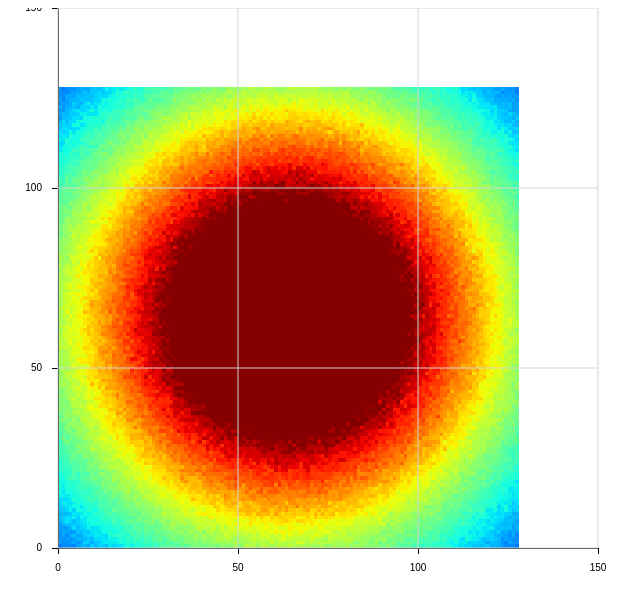
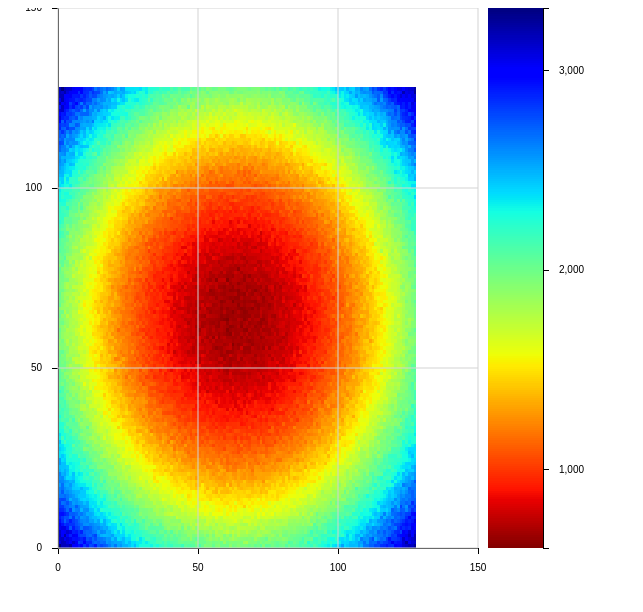
Before and after one commit to usnistgov/d3-science, a plain HTML site: page d3heat.html in a window 1280 px wide. Shown: the whole page, without its empty margins (0-643 px from the left). Drawn offline with nearby package versions, Linux system fonts and the light colour scheme.

Commit message:
working colorbar, but upside down

```diff
--- a/d3heat.html
+++ b/d3heat.html
@@ -122,14 +122,122 @@ jet_array = [
     [145, 0, 0, 255], [141, 0, 0, 255], [136, 0, 0, 255], [132, 0, 0, 255]
   ];
 
+var dispatch = d3.dispatch("update");
+
+var draw_colorbar = function(target_id, shared_dims, colormap) {
+    var outer = d3.select("#" + target_id);
+    var target = outer.append("div");
+    var offset_right = 0;
+    target.attr("width", 105)
+    .attr("height", outer.node().clientHeight)
+    //.style("position", "absolute")
+    //.style("right", "0px")
+    .style("display", "inline-block")
+    .style("width", 105 + "px")
+    .style("height", outer.node().clientHeight + "px");
+    var container = target.node();
+    var numberOfTicks = 4;
+    var backing_canvas = document.createElement('canvas');
+    var _redraw_backing = true;
+    var margin_left = container.clientWidth - 105;
+    var margin = {top: 10, right: 50, bottom: 50, left: margin_left},
+        width = container.clientWidth - margin.left - margin.right,
+        height = container.clientHeight - margin.top - margin.bottom;
+
+    var x = d3.scale.linear()
+        .domain([0, 10])
+        .range([0, width]);
+
+    var y = d3.scale.linear()
+        .domain([shared_dims.zmin, shared_dims.zmax])
+        .range([height, 0]);
+
+    var yAxis = d3.svg.axis()
+      .scale(y)
+        //.tickSize(-width)
+        .ticks(numberOfTicks)
+	    .tickPadding(10)
+	    .tickSubdivide(true)
+      .orient("right");
+
+    target.append("canvas")
+      .attr("width", width)
+      .attr("height", height)
+      .attr("class", "colorbar")
+      .style("width", width + "px")
+      .style("height", height + "px")
+      .style("padding-left", margin.left + "px")
+      .style("padding-right", margin.right + "px")
+      .call(drawImage);
+
+  var zoom = d3.behavior.zoom().x(x).y(y).on("zoom.colorbar", zoomed);
+
+  svg = target.append("svg")
+      .attr("width", width + margin.left + margin.right)
+      .attr("height", height + margin.top + margin.bottom)
+      .call(zoom);
+
+    svg.append("g")
+      .attr("class", "y axis")
+      .attr("transform", "translate(" + margin.left + width + ",0)")
+      .call(yAxis);
+
+    function drawImage(canvas) {
+        var maxColorIndex = 255,
+            overflowIndex = 256,
+            context = canvas.node().getContext("2d"),
+            ctx = backing_canvas.getContext("2d");
+
+        if (_redraw_backing) {
+            _redraw_backing = false;
+            backing_canvas.width = 1;
+            backing_canvas.height = 256;
+            var image = ctx.createImageData(1, 256);
+            var data = image.data;
+            for (var yp = 0, p = -1; yp < 256; ++yp) {
+                var c = colormap[yp];
+                data[++p] = c[0];
+                data[++p] = c[1];
+                data[++p] = c[2];
+                data[++p] = c[3];
+            }
+            ctx.putImageData(image, 0, 0);
+        }
+
+        context.clearRect(0,0, context.canvas.width, context.canvas.height);
+        if (context.mozImageSmoothingEnabled) context.mozImageSmoothingEnabled = false;
+        if (context.imageSmoothingEnabled) context.imageSmoothingEnabled = false;
+        context.drawImage(ctx.canvas, 0, 0, 1, 256, 0, 0, context.canvas.width, context.canvas.height);
+    }
+
+    function zoomed() {
+        console.log("colorbar zoom");
+	    svg.select(".y.axis").call(yAxis);
+	    shared_dims.zmax = Math.max.apply(Math, y.domain());
+	    shared_dims.zmin = Math.min.apply(Math, y.domain());
+	    dispatch.update();
+	    //target.select('canvas.mainplot').call(drawImage, plotdata);
+    }
+}
+
 d3.json("sample_data/sans.json", function(error, heatmap) {
+  var show_grid = true;
+  var show_colorbar = true;
   var target_id = "plot1"
-  var target = d3.select("#" + target_id);
+  var outer = d3.select("#" + target_id);
+  var target = outer.append("div");
+  var offset_right = (show_colorbar) ? 120 : 0;
+  target.attr("width", outer.node().clientWidth - offset_right)
+    .attr("height", outer.node().clientHeight)
+    .style("display", "inline-block")
+    .style("width", outer.node().clientWidth - offset_right + "px")
+    .style("height", outer.node().clientHeight + "px");
   var container = target.node();
   var backing_canvas = document.createElement('canvas');
   var _redraw_backing = true;
   var numberOfTicks = 4;
-  show_grid = true;
+
+
   var get_sxdx;
   var transforms = {
     "lin": function(x) {return x},
@@ -143,7 +251,7 @@ d3.json("sample_data/sans.json", function(error, heatmap) {
     "log": function(x) {return Math.pow(10, x)}
   }
 
-  var transform = 'lin',
+  var transform = 'log',
     t = transforms[transform],
     tinv = inverse_transforms[transform];
 
@@ -161,6 +269,10 @@ d3.json("sample_data/sans.json", function(error, heatmap) {
     zmin: 1.0,
     zmax: 2500.0
   }
+
+  dims.zmin = get_minimum(heatmap, transforms['lin'], Infinity);
+  dims.zmax = get_maximum(heatmap, transforms['lin'], -Infinity);
+  console.log(dims);
 
   get_sxdx = function(){
         if (!dims.dx){ dims.dx = (dims.xmax - dims.xmin)/(dims.xdim); }
@@ -205,7 +317,7 @@ d3.json("sample_data/sans.json", function(error, heatmap) {
   // if (ka < kb) height = width * ka;
   // else width = height / ka;
 
-  x = d3.scale.linear()
+  var x = d3.scale.linear()
       .domain([0, 150])
       .range([0, width]);
 
@@ -246,15 +358,16 @@ d3.json("sample_data/sans.json", function(error, heatmap) {
   target.append("canvas")
       .attr("width", width)
       .attr("height", height)
+      .attr("class", "mainplot")
       .style("width", width + "px")
       .style("height", height + "px")
       .style("padding-left", margin.left + "px")
       .style("padding-right", margin.right + "px")
       .call(drawImage, plotdata);
 
-  var zoom = d3.behavior.zoom().x(x).y(y).on("zoom", zoomed);
+  var zoom = d3.behavior.zoom().x(x).y(y).on("zoom.main", zoomed);
 
-  svg = target.append("svg")
+  var svg = target.append("svg")
       .attr("width", width + margin.left + margin.right)
       .attr("height", height + margin.top + margin.bottom)
       .call(zoom);
@@ -455,6 +568,7 @@ d3.json("sample_data/sans.json", function(error, heatmap) {
 
 
   function zoomed() {
+    console.log("main zoom");
 	    svg.select(".x.axis").call(xAxis);
 	    svg.select(".y.axis").call(yAxis);
 	    if (show_grid) {
@@ -466,8 +580,16 @@ d3.json("sample_data/sans.json", function(error, heatmap) {
 	    //if (points) points.selectAll('circle').attr("transform", function(d) {
 		//    return "translate(" + x(d.point.x) + "," + y(d.point.y) + ")"; }
 	    //);
-	    target.select('canvas').call(drawImage, plotdata);
+	    target.select('canvas.mainplot').call(drawImage, plotdata);
     }
+
+    dispatch.on("update", function() {
+        plotdata = make_plotdata(heatmap, dims, t, tinv);
+        console.log(plotdata[0][0], dims);
+        _redraw_backing = true;
+        zoomed();
+    });
+    draw_colorbar(target_id, dims, jet_array);
 });
 
 </script>
```
